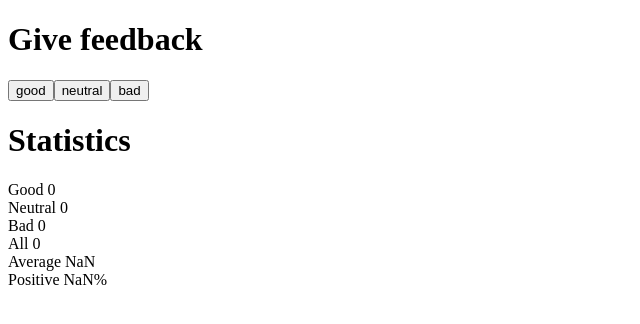
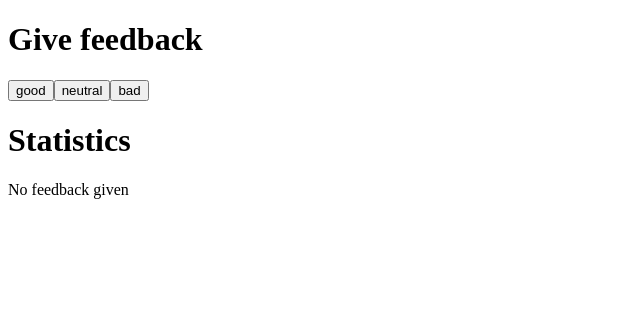
Before and after one commit to cjaytoven/fso, a React (Vite) app in the folder part1/unicafe/: page / in a window 1280 px wide. Shown: the top 324 px of the page, without its empty margins (0-640 px from the left). Built offline with nearby package versions, Linux system fonts and the light colour scheme.

Commit message:
Add exercise 1.9

```diff
--- a/part1/unicafe/src/App.jsx
+++ b/part1/unicafe/src/App.jsx
@@ -10,7 +10,7 @@ const Button = (props) => (
 
 const Stastics = (props) => {
   const count = props.feedbackGood + props.feedbackNeutral + props.feedbackBad
-  return(
+  if (count > 0) return(
     <p>
       Good {props.feedbackGood}{<br/>}
       Neutral {props.feedbackNeutral}{<br/>}
@@ -18,6 +18,11 @@ const Stastics = (props) => {
       All {count}{<br/>}
       Average {(props.feedbackGood - props.feedbackBad) / count}{<br/>}
       Positive {props.feedbackGood / count * 100}%
+    </p>
+  )
+  return(
+    <p>
+      No feedback given
     </p>
   )
 }
```
